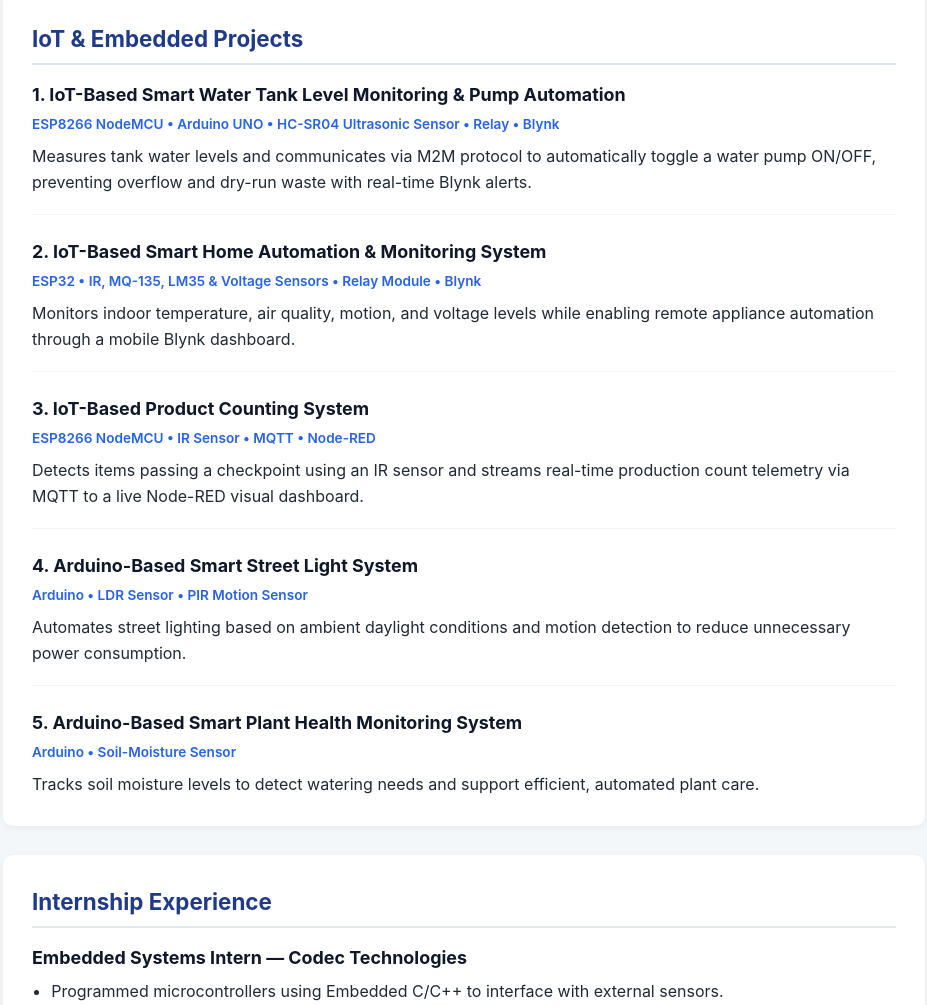
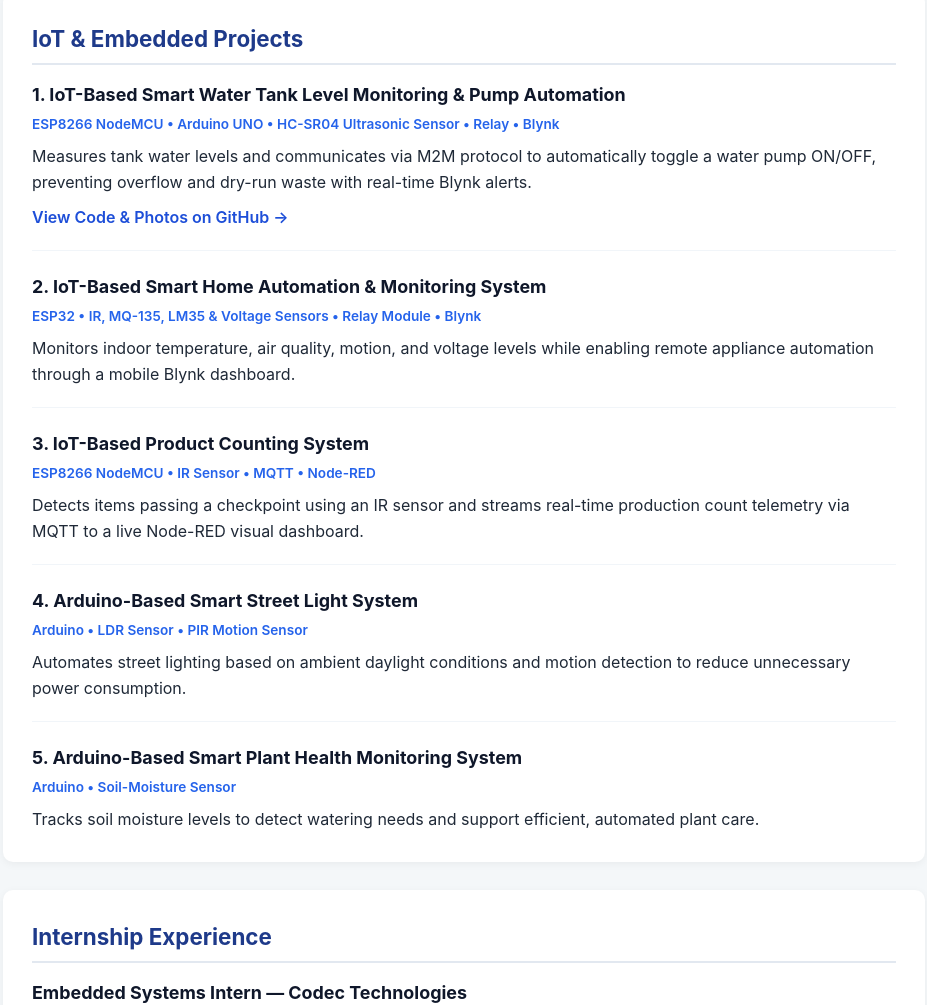
Before and after one commit to trushatanna/trushatanna.github.io, a plain HTML site: page index.html in a window 1280 px wide. Shown: the part 747-1752 px from the top of the page, without its empty margins (176-1103 px from the left). Drawn offline with Linux system fonts and the light colour scheme.

Commit message:
Update index.html

```diff
--- a/index.html
+++ b/index.html
@@ -158,6 +158,12 @@
           Measures tank water levels and communicates via M2M protocol to automatically toggle a water pump ON/OFF,
           preventing overflow and dry-run waste with real-time Blynk alerts.
         </p>
+                <p style="margin-top: 0.6rem;">
+          <a href="https://github.com" target="_blank" style="color: #1d4ed8; font-weight: 600; text-decoration: none;">
+            View Code & Photos on GitHub &rarr;
+          </a>
+        </p>
+
       </div>
 
       <div class="project-card">
```
